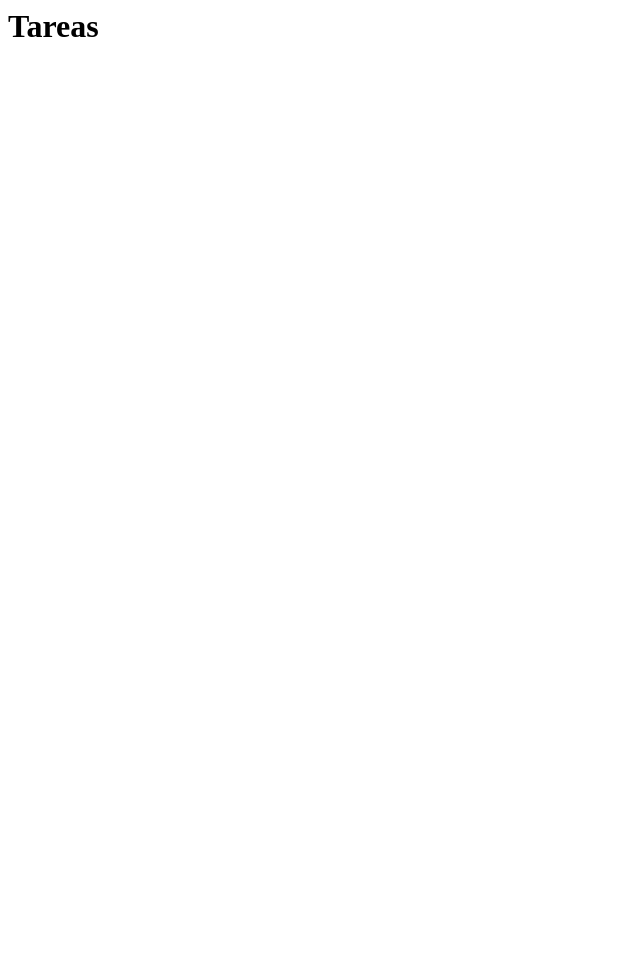
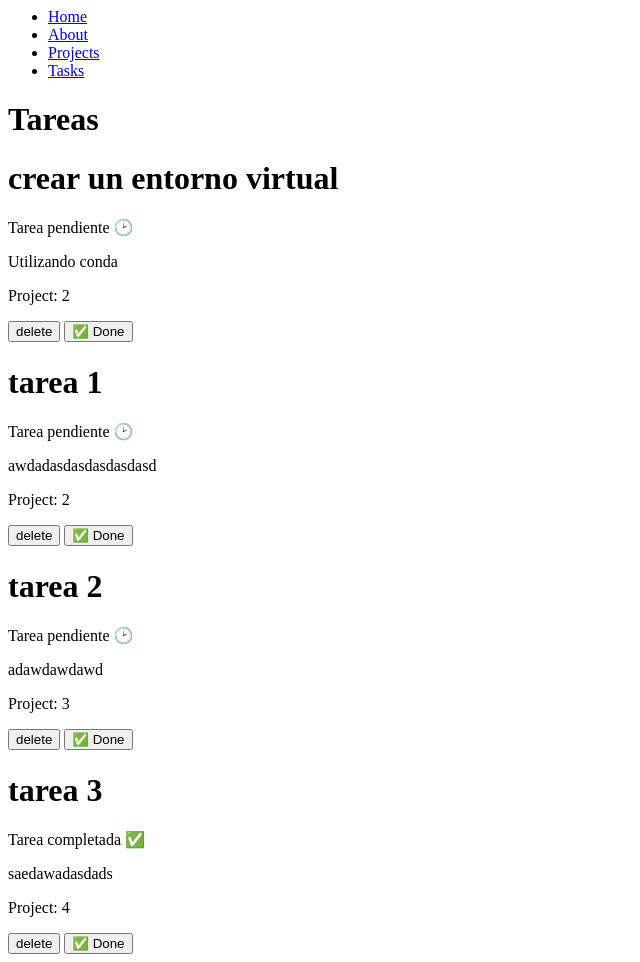
Before and after one commit to Afthedark/django_principiantes, a Django app: page /tasks/ in a window 1280 px wide. Before the commit the part shown is almost empty. Shown: the whole page, without its empty margins (0-640 px from the left). Before the commit the page ends 37 px from the top, so only its background shows below. Run offline with Django 5.2, Linux system fonts and the light colour scheme; data comes from the database, SQL or seed files in the repository; both versions use the stored data as it was after the commit.

Commit message:
continue_formuilarios

```diff
--- a/Instalar/rqt.txt
+++ b/Instalar/rqt.txt
@@ -1,4 +1,4 @@
-continuar 01:48
+continuar
 
 Curso Fazst de youtube
 https://www.youtube.com/watch?v=T1intZyhXDU
--- a/myapp/models.py
+++ b/myapp/models.py
@@ -14,6 +14,7 @@ class Task(models.Model):
     title = models.CharField(max_length=200)
     description = models.TextField()
     project = models.ForeignKey(Project, on_delete=models.CASCADE) #Se relaciona con foreign key de Project y se elimina en cascada
+    done = models.BooleanField(default=False)
 
     def __str__(self):
             return self.title + ' - ' + self.project.name
--- a/myapp/templates/about.html
+++ b/myapp/templates/about.html
@@ -1,5 +1,11 @@
+{% extends 'layouts/base.html' %}
+
+
+{% block content %}
 <h1>About</h1>
 
 <p>Lorem ipsum dolor sit amet consectetur adipisicing elit. Eos dolore eaque incidunt necessitatibus animi commodi impedit consequatur, voluptatibus distinctio suscipit, qui assumenda! Sint, voluptatibus, tenetur fugiat harum corporis rem amet quaerat nihil mollitia inventore, rerum consequuntur eius corrupti velit. Doloribus adipisci cum pariatur! Iusto, possimus qui accusantium hic porro eligendi natus distinctio ducimus? Laudantium molestiae incidunt, distinctio cupiditate ipsa optio suscipit quo facere dicta corporis aut doloribus, sit enim, porro veritatis id animi velit ab dolorem est explicabo ex blanditiis! Reprehenderit neque quod eius laudantium at, magnam quasi, sint accusamus, nobis ad adipisci dignissimos nihil explicabo officiis quis illo dolorum!</p>
 
 <p>Website created by {{ username }}</p>
+
+{% endblock%}
--- /dev/null
+++ b/myapp/templates/layouts/base.html
@@ -0,0 +1,20 @@
+
+<nav>
+    <ul>
+        <li>
+            <a href="/">Home</a>
+        </li>
+        <li>
+            <a href="/about">About</a>
+        </li>
+        <li>
+            <a href="/projects">Projects</a>
+        </li>
+        <li>
+            <a href="/tasks">Tasks</a>
+        </li>
+    </ul>
+</nav>
+
+{% block content %}
+{% endblock%}
--- /dev/null
+++ b/myapp/templates/layouts/base2.html
@@ -0,0 +1,6 @@
+<h1>Dashboard</h1>
+
+<h1>Navegaciones especiales</h1>
+
+{% block content %}
+{% endblock %}
--- a/myapp/templates/tasks.html
+++ b/myapp/templates/tasks.html
@@ -1 +1,31 @@
+{% extends 'layouts/base.html' %}
+
+
+{% block content %}
 <h1>Tareas</h1>
+
+
+{% for t in tasks %}
+
+<div>
+    <h1>{{t.title}}</h1>
+
+    {% if t.done == False %}
+    <p>Tarea pendiente 🕑</p>
+    {% else %}
+    <p>Tarea completada ✅</p>
+    {% endif %}
+
+
+    <p>{{t.description}}</p>
+    <p>Project: {{t.project.id}}</p>
+      <button>
+        delete
+    </button>
+    <button>
+        ✅ Done
+    </button>
+</div>
+
+{% endfor %}
+{% endblock %}
--- a/myapp/views.py
+++ b/myapp/views.py
@@ -53,4 +53,7 @@ def projects(request):
 
 def tasks(request):
     #task = Task.objects.get(title=title)
-    return render(request, 'tasks.html')
+    tasks = Task.objects.all()
+    return render(request, 'tasks.html', {
+        'tasks': tasks
+    })
```
Also changed, not shown: myapp/templates/index.html (+7 -1 lines), myapp/templates/projects.html (+17 -1 lines), db.sqlite3, myapp/migrations/0003_task_done.py (added), 3 other files.
